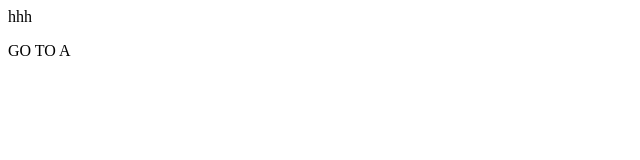
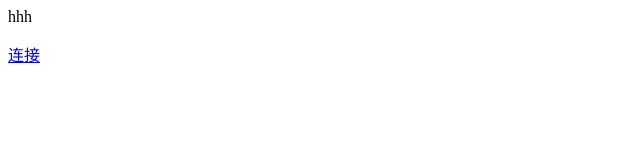
Before and after one commit to LucKyGulo/luckygulo.github.io, a plain HTML site: page index.html in a window 1280 px wide. Shown: the full height of the page, 0-640 px from the left. Drawn offline with Linux system fonts and the light colour scheme.

Commit message:
Update index.html

```diff
--- a/index.html
+++ b/index.html
@@ -1,2 +1,2 @@
 <p>hhh</p>
-<a herf="a.html" target="_blank">GO TO A<a>
+<a href="luckygulo.github.io/a.html" target=_blank >连接</a>
```
